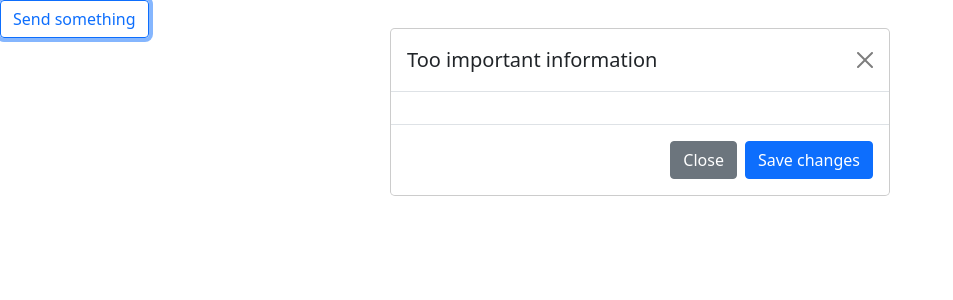
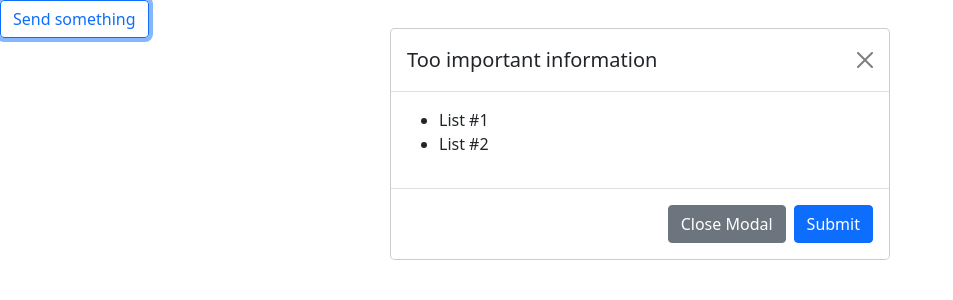
Before and after one commit to salokh1dd1n/vue-practice, a Vue app: page / in a window 1280 px wide. Both pictures are taken after a click on the button "Send something". Shown: the top 300 px of the page, without its empty margins (0-953 px from the left). Built offline with nearby package versions, Linux system fonts and the light colour scheme.

Commit message:
Updated UserPage.vue component: slots default and customs

```diff
--- a/src/components/UserPage.vue
+++ b/src/components/UserPage.vue
@@ -6,7 +6,18 @@
     v-if="isModalOpen"
     title="Too important information"
     @close="closeModal"
-  />
+  >
+    <ul>
+      <li>List #1</li>
+      <li>List #2</li>
+    </ul>
+    <template v-slot:footer>
+      <button type="button" class="btn btn-secondary" @click="closeModal">
+        Close Modal
+      </button>
+      <button type="button" class="btn btn-primary">Submit</button>
+    </template>
+  </modal>
 </template>
 
 <script>
```
